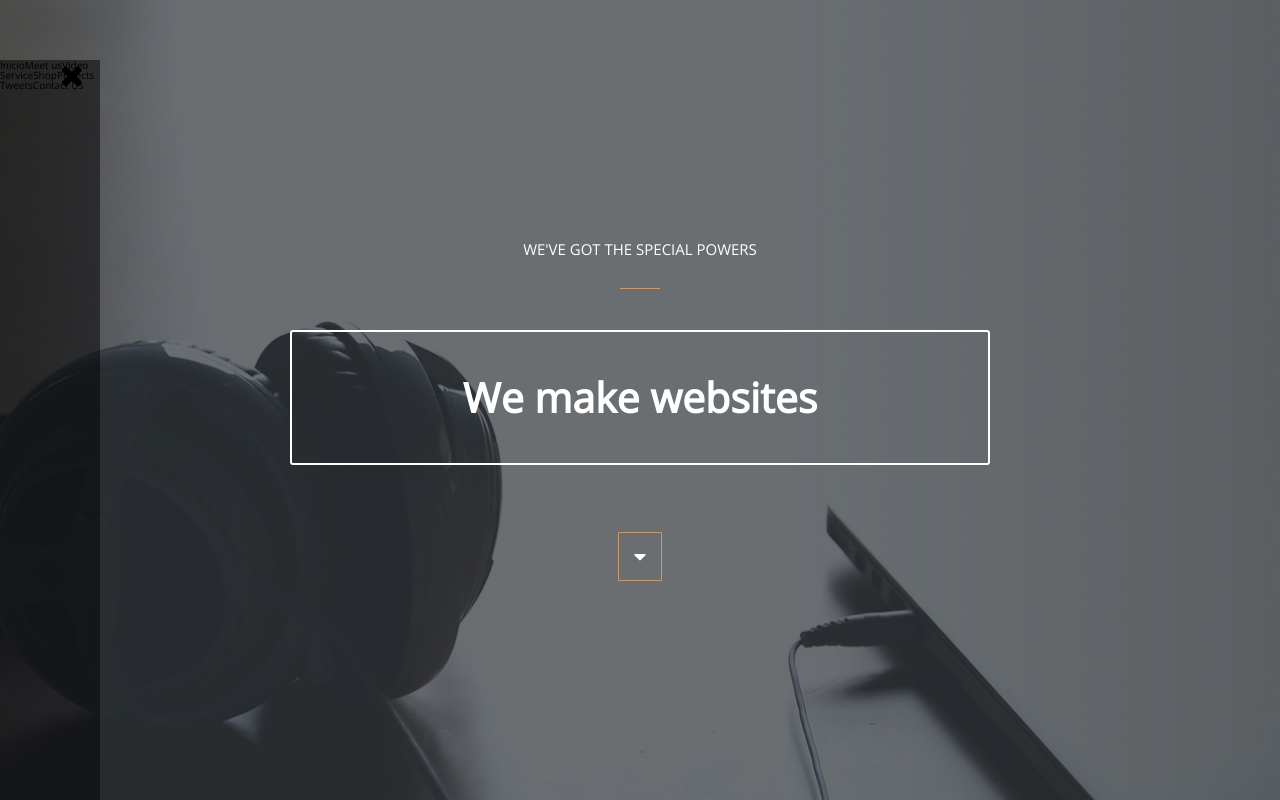
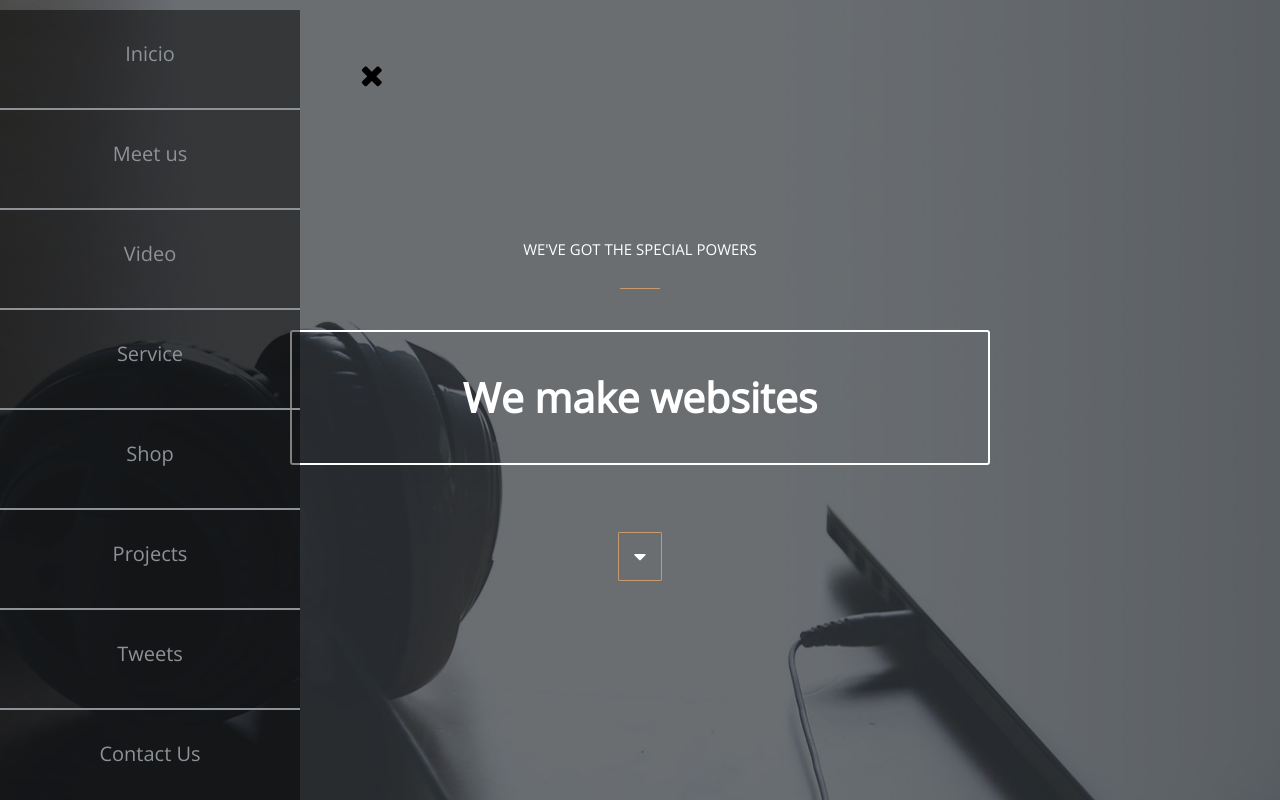
Before and after one commit to juan-apa/Entrega-Bios, a plain HTML site: page index.html in a window 1280 px wide. Both pictures are taken after a click on the link 72 px from the left and 75 px from the top of the page. Shown: the top 800 px of the page. Drawn offline with nearby package versions, Linux system fonts and the light colour scheme; files whose address does not match are found by name; a web font is replaced by a local one.

Commit message:
sigo arreglando el menu

```diff
--- a/css/styles.css
+++ b/css/styles.css
@@ -341,7 +341,6 @@ footer {
 
 .center {
     float:none;
-    width:85%;
 }
 
 .displayNone{
@@ -413,11 +412,16 @@ h1.logo a span {
 }
 header .center{
   position: fixed;
+  transition: 0.3s ease-in-out;
 }
 header .center nav,
 header .center a{
   float: left;
 }
+header .center nav ul li a{
+  transition: 0.3s ease-in-out;
+}
+/*
 header .center nav{
   width: 0;
   max-width: 200px;
@@ -425,8 +429,24 @@ header .center nav{
   transition: 0.3s ease-in-out;
   position: relative;
   display: inline-block;
+}*/
+header .center nav ul{
+  width: 0px;
+  transition: 0.3s ease-in-out;
+  overflow: hidden;
 }
-header .center nav ul{
+header nav ul li{
+  text-align: center;
+  width: 100%;
+  height: 12.5vh;
+  border-bottom: 2px solid rgb(142, 146, 151);
+}
+header nav ul li a{
+  width: 100%;
+  display: block;
+  height: 100%!important;
+  font-size: 20px;
+  color: rgb(142, 146, 151);
 }
 
 
@@ -496,8 +516,8 @@ header .center nav ul{
   text-align: center;
 }
 .desplegar{
-  width: 100px;
-  display: block;
+  width: 300px!important;
+  display: block!important;
 }
 
 main {
@@ -1292,21 +1312,23 @@ footer {
   header .center {
       width:100%;
       position: fixed;
+      height: 100%;
   }
   header nav {
     position:fixed;
     float:left;
     margin:1em 0 0 0;
+    height: 100%;
   }
   header nav ul {
     border-top:1px solid #ccc;
     background:#f0f0f0;
+    height: 100%;
   }
   header nav,
   header nav ul {
       height:auto;
   }
-  header nav,
   header nav ul,
   header nav ul li{
       width: 100%;
--- a/js/my_scripts.js
+++ b/js/my_scripts.js
@@ -3,6 +3,8 @@ $(document).on('ready',function() {
 	pull = $('a.pull');
 	links = $('header nav ul li a');
 	menu = $('header nav ul');
+	navBar = $('header nav');
+	menuItems = $('header nav ul li');
 	padreOurShop = $('.cinco article');
 	divOurShop = $('.cinco article div');
 	botonMenu = $('header .center .open_menu');
@@ -125,6 +127,21 @@ function abrirCerrarMenu(){
 	abrirMenu.toggleClass('displayNone');
 	cerrarMenu.toggleClass('displayNone');
 	menu.toggleClass('desplegar');
+	navBar.toggleClass('desplegar');
+	/*links.toggleClass('displayNone');*/
+}
+
+function centrarItemsMenu(){
+	/*Los li son menuItems*/
+	/*Los a dentro de los li son links*/
+	var altoLi = parseFloat(menuItems.css('height'))
+	links.css('height',  altoLi);
+	var altoTextoA = parseFloat(links.css('font-size'));
+	var altoA = parseFloat(links.css('height'));
+	var paddingsASetear = ((altoA-altoTextoA)/2);
+	links.css('padding-top', paddingsASetear);
+	links.css('padding-bottom', paddingsASetear);
+	console.log('Alto texto: ', altoTextoA, '; Alto a: ', altoA, '; Paddings: ', paddingsASetear);
 }
 
 function altoPantalla(){
@@ -133,7 +150,11 @@ function altoPantalla(){
 }
 
 function setearTamanioMenu(){
-	$('nav ul').css('height', altoPantalla()+'px');
+	//$('nav ul').css('height', altoPantalla()+'px');
+	if($('nav ul').hasClass('desplegar')){
+		$('nav').css('width', (85 + '%'));
+	}
+	centrarItemsMenu();
 }
 
 $(window).resize(function(){
```
Also changed, not shown: index.html (+7 -7 lines).
